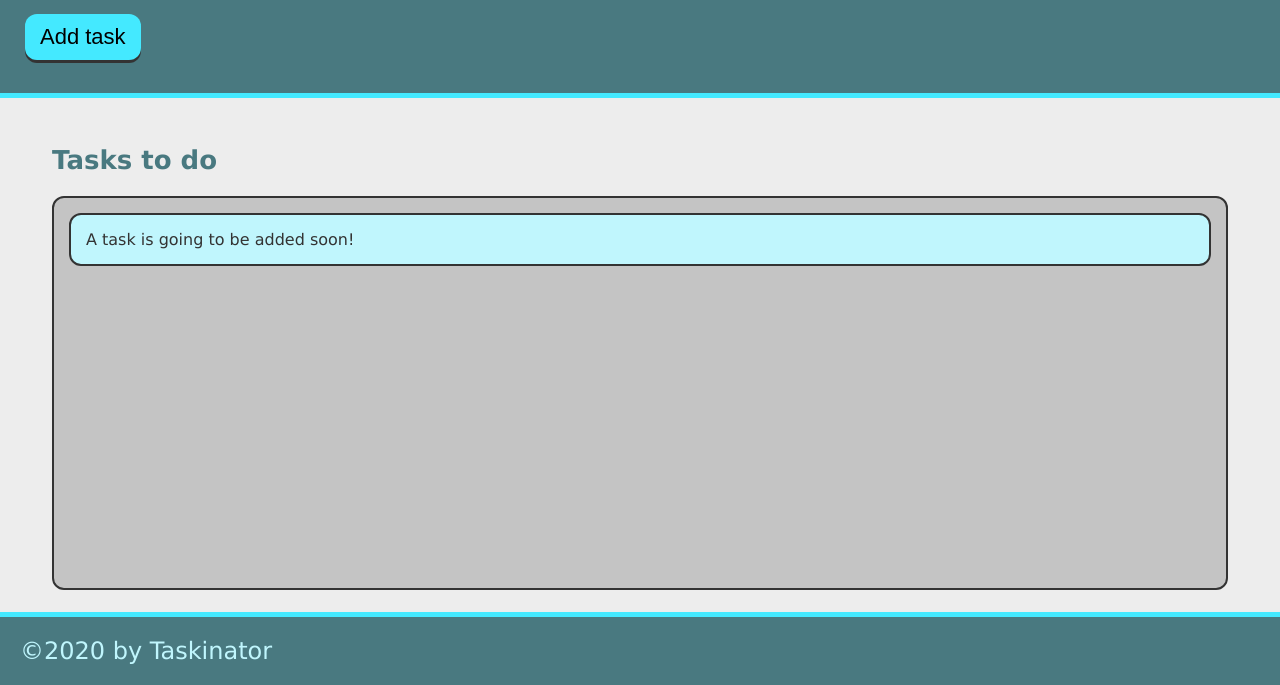
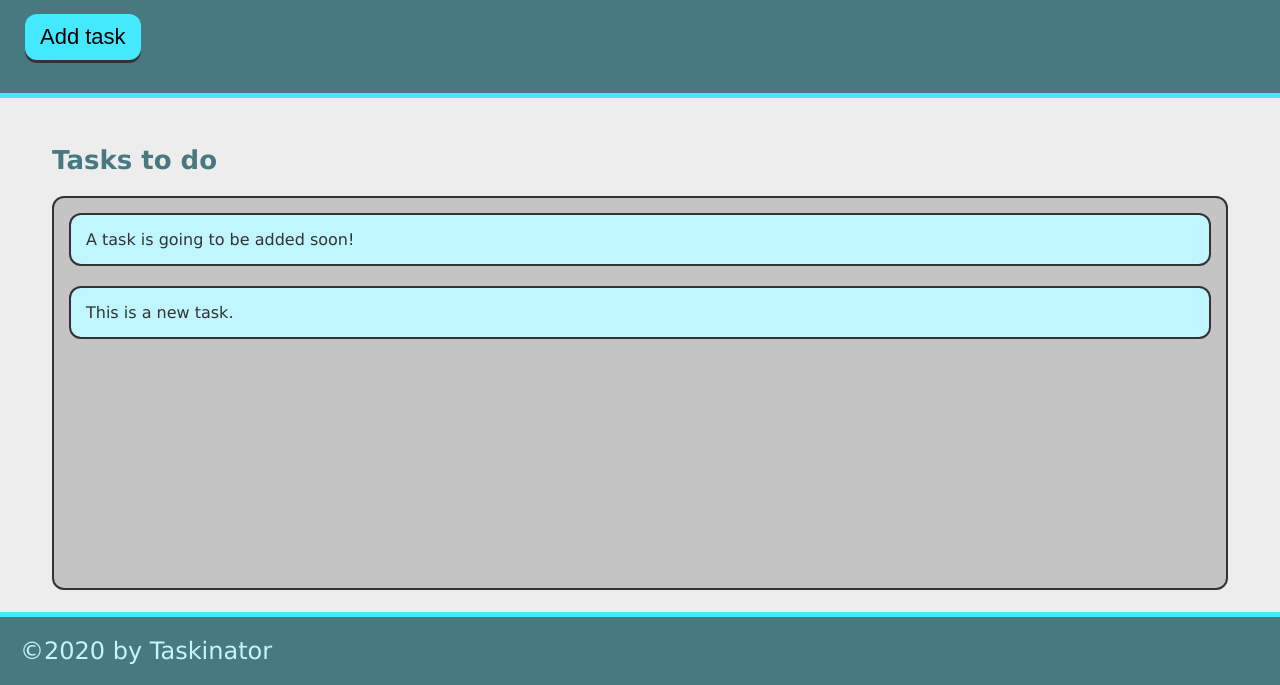
Before and after one commit to tomhabt/taskinator, a plain HTML site: page index.html in a window 1280 px wide. Both pictures are taken after a click on the button "Add task". Shown: the part 115-800 px from the top of the page. Drawn offline with Linux system fonts and the light colour scheme.

Commit message:
add ability to add task

```diff
--- a/assets/js/script.js
+++ b/assets/js/script.js
@@ -0,0 +1,37 @@
+
+// creating list in the task to do section
+var buttonEl = document.querySelector("#save-task");
+var tasksToDoEl = document.querySelector("#task-to-do");
+
+// adding event listener to the button
+/*
+buttonEl.addEventListener("click", function() {
+  var listItemEl = document.createElement("li");
+  listItemEl.className = "task-item";
+  listItemEl.textContent = "This is a new task.";
+  tasksToDoEl.appendChild(listItemEl);
+  });
+*/
+
+/*
+note that the code block above, that is starting from the
+  function (){.......} up to the append method, is mostly
+  repeating to creat multiple elements, style and append
+  them. Therefore we need to assign that part into
+  something to minimize the repeation. so lets use
+  var createTaskHandler = function() {
+  var listItemEl = document.createElement("li");
+  listItemEl.className = "task-item";
+  listItemEl.textContent = "This is a new task.";
+  tasksToDoEl.appendChild(listItemEl)
+  so we will comment out the above and re-write it as
+  follows
+*/
+    var createTaskHandler = function() {
+      var listItemEl = document.createElement("li");
+      listItemEl.className = "task-item";
+      listItemEl.textContent = "This is a new task.";
+      tasksToDoEl.appendChild(listItemEl);
+    }
+
+  buttonEl.addEventListener("click", createTaskHandler);
--- a/index.html
+++ b/index.html
@@ -12,13 +12,13 @@
         Taskinator
     </h1>
      <p>Click the button below to add a new task!</p>
-    <button class="btn">Add task</button>
+    <button class="btn" id="save-task">Add task</button>
  </header>
  <body>
   <main class="page-content">
     <section class="task-list-wrapper">
         <h2 class="list-title">Tasks to do</h2>
-        <ul class="task-list">
+        <ul id = "task-to-do" class="task-list">
             <li class="task-item">A task is going to be added soon!</li>
         </ul>
     </section>
```
Also changed, not shown: 2 other files.
